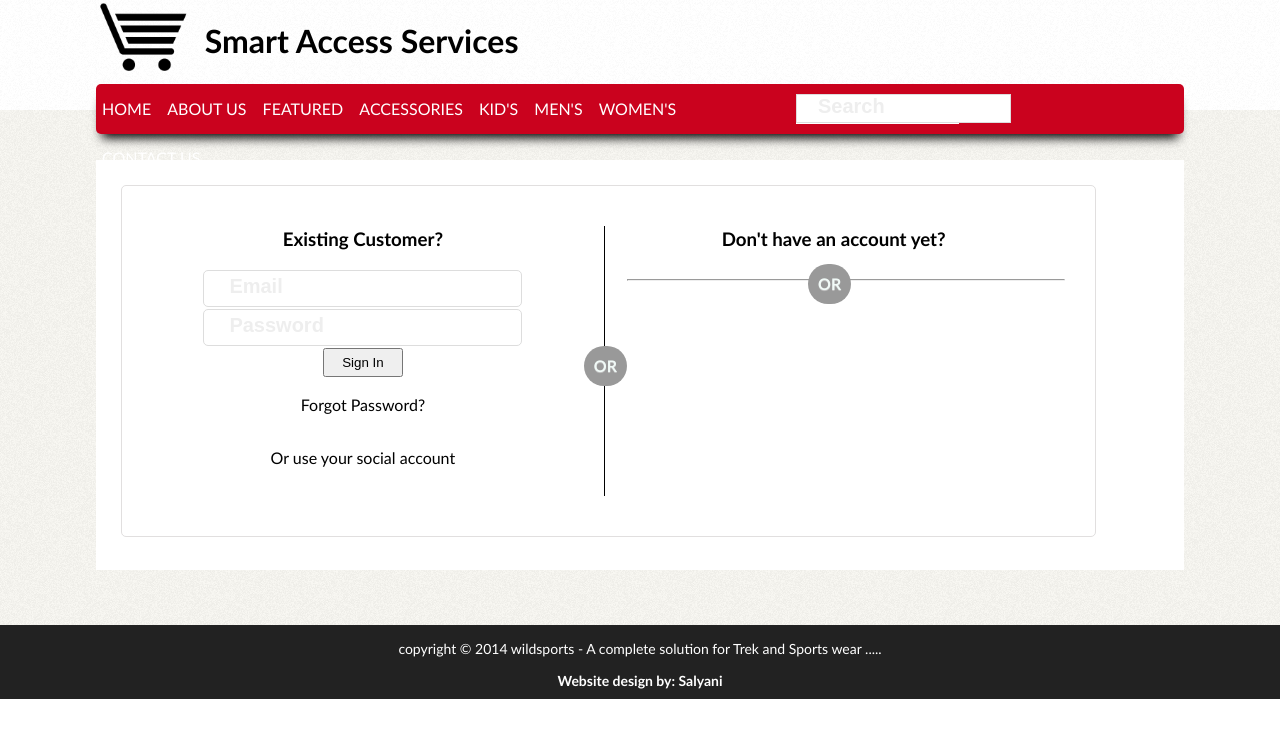
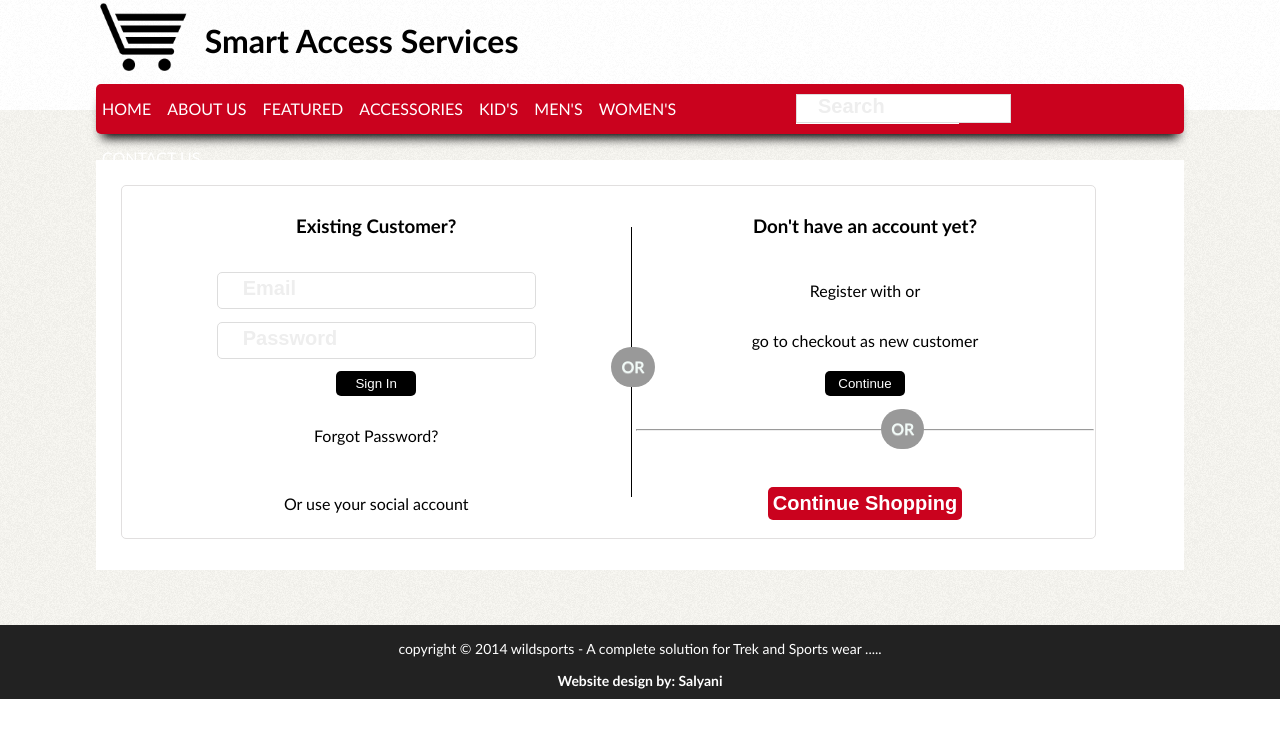
Before and after one commit to infotechnab/smartaservice, a CodeIgniter app: page /bnw/index.php/view/login in a window 1280 px wide. Shown: the top 738 px of the page. Run offline with CodeIgniter, Linux system fonts and the light colour scheme; some libraries are stand-ins or nearby versions.

Commit message:
changes in view shopping cart page and login page.

```diff
--- a/application/controllers/cartDetails.php
+++ b/application/controllers/cartDetails.php
@@ -94,7 +94,7 @@ class CartDetails extends CI_Controller {
 
               foreach ($cart as $item)
                {
-                  var_dump($item);
+
                  if($item) {
                     mysql_query("INSERT INTO `product_oder_detail` (o_id,p_id,qty,trans_id,trans_num)
        VALUES ('1','".$item['id']."', '".$item['qty']."', '$tid', '$tr')");
--- a/application/views/templates/cart.php
+++ b/application/views/templates/cart.php
@@ -5,7 +5,7 @@ $this->load->helper('currency');
 
 <?php if ($this->cart->contents()) {  ?>
 <div id="total_item"><h4>Total: <?php echo $this->cart->total_items(); ?> items</h4></div>
-                <table width="100%">
+<table width="97%" style="margin: 0px 0px 10px 12px;">
                     <tr>
                         <th width='55px'></th>
                         <th style="text-align: left; padding: 0px 0px 0px 15px;">Name</th>
@@ -16,7 +16,7 @@ $this->load->helper('currency');
                     </tr>
                     <?php if ($cart = $this->cart->contents()) { ?>
                         <?php foreach ($cart as $item) { ?>
-                        <?php var_dump($item); ?>
+
                             <tr>
                                 <td><img src="<?php echo base_url().'content/images/'.$item['image1']; ?>" height="50px" width="50px"> </td>
                                 <td style="padding: 0px 0px 0px 10px;"><?php echo $item['name']; ?> </td>
--- a/application/views/templates/content.php
+++ b/application/views/templates/content.php
@@ -49,10 +49,10 @@ $this->load->helper('currency');
                 <?php foreach($featureItem as $f_item){ ?>
                 <div class="slider_main">
             <div id="detailsImageLarge">
-                             <img src="<?php echo base_url() . "content/images/".$f_item->image1; ?>"/>
+                <img src="<?php echo base_url() . "content/images/".$f_item->image1; ?>" height="340" width="300"/>
             </div>
 
-            <div id="detailsDetail">
+                    <div id="detailsDetail">
                 <h2><?php echo $f_item->name; ?></h2>
                 <p> <?php echo $f_item->summary; ?> </p>
 
@@ -120,4 +120,4 @@ $this->load->helper('currency');
                 <div id="sideBarImage"><img src="<?php echo base_url() . "content/images/shopping-cart-icon-614x460.png"; ?>"/> </div>
                 <h3>Shopping Cart</h3>
             </div>
-                <div class='sidebarContentNext' id="shopping_cart">
+                <div class='cartItems' id="shopping_cart">
--- a/application/views/templates/login.php
+++ b/application/views/templates/login.php
@@ -2,70 +2,49 @@
                 <div id='contentWrapper'>
                     <div id="login">
                         <div id="outerBorder">
-                            <div class="loginLeft">
-                                <table width="200" style="margin-left:auto;margin-right:auto">
 
-                                        <tr style="text-align: center;">
-                                            <td><h3>Existing Customer?</h3></td>
-                                        </tr>
-                                        <tr>
-                                            <td><input type="email" placeholder="Email" size="35" style="box-shadow: inset 0px  #888, inset 0px  #888; outline: none; border: 1px solid #dddddd; padding: 10px; border-radius: 5px;" required/></td>
-                                        </tr>
-                                       <tr>
-                                           <td><input type="password" placeholder="Password" size="35" style="box-shadow: inset 0px  #888, inset 0px  #888; outline: none; border: 1px solid #dddddd; padding: 10px; border-radius: 5px;" required/></td>
-                                        </tr>
-                                        <tr style="text-align: center;">
-                                            <td><input type="submit" value="Sign In" style="padding: 5px; width: 80px;" /></td>
-                                        </tr>
-                                        <tr style="text-align: center;">
-                                            <td><p>Forgot Password?</p></td>
-                                        </tr>
-                                        <tr style="text-align: center;">
-                                            <td><p>Or use your social account</p></td>
-                                        </tr>
-                                        <tr>
-                                            <td> <div class="fb-login-button" data-size="xlarge" data-show-faces="false" data-auto-logout-link="true"></div></td>
-                                        </tr>
+    <table border="0" width="100%">
+        <tr>
+            <td><h3>Existing Customer?</h3> </td>
+            <td rowspan="6">  <div class="vertical-line">
+                            <div class="number" id='verticalOr'>OR</div>
+        </div></td>
+            <td><h3>Don't have an account yet?</h3></td>
+        </tr>
+          <tr>
+            <td><input type="email" placeholder="Email" size="35" style="box-shadow: inset 0px  #888, inset 0px  #888; outline: none; border: 1px solid #dddddd; padding: 10px; border-radius: 5px;" required/></td>
 
-                                </table>
-                    </div>
+            <td> Register with or</td>
+        </tr>  <tr>
+            <td><input type="password" placeholder="Password" size="35" style="box-shadow: inset 0px  #888, inset 0px  #888; outline: none; border: 1px solid #dddddd; padding: 10px; border-radius: 5px;" required/></td>
 
-                            <div class="vertical-line">
-                            <div class="number" id='verticalOr'>OR</div>
-        </div>
+            <td> go to checkout as new customer</td>
+        </tr>  <tr>
+            <td><input type="submit" value="Sign In" style="padding: 5px; width: 80px; background-color: black;" class="updateBtnStyle" /></td>
 
-                                <div class="loginLeft">
-                                    <table width="250" style="margin-left:auto;margin-right:auto">
+            <td><input type="submit" value="Continue" style="padding: 5px; width: 80px; background-color: black;" class="updateBtnStyle" /></td>
+        </tr>  <tr>
+            <td><p>Forgot Password?</p></td>
 
-                                        <tr>
-                                            <td><h3>Don't have an account yet?</h3></td>
-                                        </tr>
+            <td>  <hr id="nav">
+
+        <div class="number" id="two">OR</div>
+        </td>
+        </tr>  <tr>
+            <td><p>Or use your social account</p></td>
+
+            <td><input type="submit" value="Continue Shopping" style="font-size: 20px;font-weight: bold;padding: 5px; width: 80px; width: auto;" class="updateBtnStyle" /></td>
+        </tr>
+    </table>
+
+                </div>
+                                  </div>
+                              </div>
+              </div>
 
 
-                                        <tr><td></td></tr>
 
 
-                                </table>
-
-
-                                 <hr id="nav">
-    <div id="mainNav">
-
-
-        <div class="number" id="two" style="margin-left: 30%;">OR</div>
-
-
-    </div>
-                                </div>
-
-                        </div>
-                        <div class="clear"></div>
-                    </div>
-
-
-                </div>
-
-            </div>
 
 
 
--- a/content/styles/slider.css
+++ b/content/styles/slider.css
@@ -1,7 +1,8 @@
 .containerss{
  margin: 20px 0px 20px 0px;
 
-   min-height: 350px;
+   height: 350px;
+   width: 600px;
   overflow:hidden;
 
   position:relative;
@@ -15,9 +16,10 @@
   animation:round 26s infinite;
   opacity:0;
 
+
 }
 @keyframes round{
-  25%{opacity:1;}
+  15%{opacity:1;}
   40%{opacity:0;}
 }
 
--- a/content/styles/styles.css
+++ b/content/styles/styles.css
@@ -184,6 +184,7 @@ body
 }
 #outerBorder
 {
+    text-align: center;
     margin: 25px;
     padding: 0px;
     border: 1px solid #e1dfdf;
@@ -301,10 +302,10 @@ body
 {
      margin: 6px;
     padding: 0px;
-    min-height: 150px;
+    height: 300px;
     width: 50%;
     float: left;
-     border: 1px solid #222;
+    // border: 1px solid #222;
 }
 #detailsImageLarge img
 {
@@ -346,7 +347,7 @@ body
 }
 #sidebarContent
 {
-    margin: 0px 0px 5px 0px;
+    margin: 15px 0px 2px 0px;
     padding: 0px;
     min-height: 40px;
     border-radius: 5px;
@@ -379,6 +380,16 @@ body
     min-height: 40px;
     border-radius: 5px;
 }
+
+.cartItems
+{
+    margin: -15px 0px 5px 0px;
+    padding: 0px 0px 1px 0px;
+    background-color: #fff;
+    min-height: 40px;
+    border-radius: 5px;
+}
+
 #footer
 {
      margin: 0px;
@@ -426,6 +437,8 @@ body
 }
 .number
 {
+    margin-top: -30px;
+    margin-left: 245px;
     font-size:16px;
     font-weight: bold;
     text-decoration:none;
@@ -509,7 +522,7 @@ div.vertical-line{
         margin: 10px 20px 10px 0px;
     }
 }
-@media screen and (max-width : 1350px)
+@media screen and (max-width : 1370px)
 {
     .container
     {
@@ -645,4 +658,5 @@ div.vertical-line{
 
 
     }
+
 }
```
Also changed, not shown: application/controllers/view.php (+0 -12 lines).
